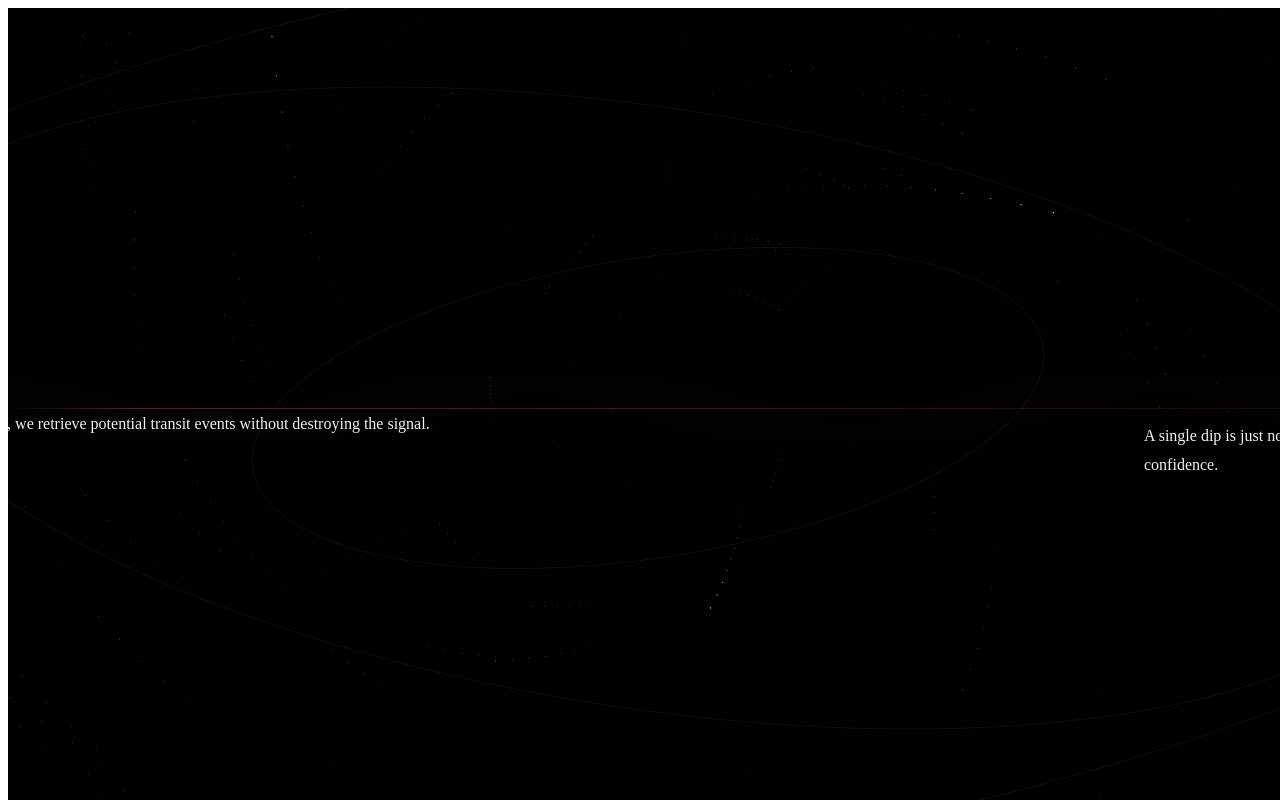
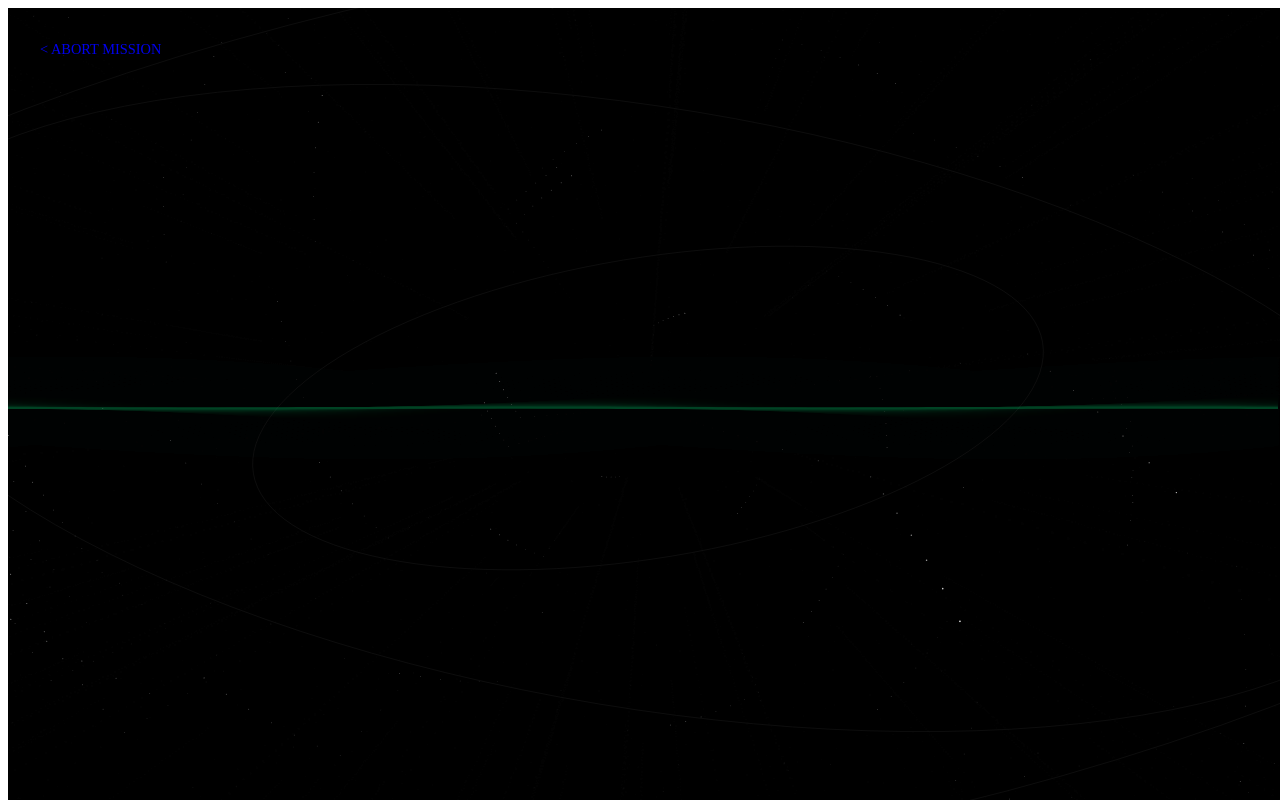
Before and after one commit to rk-roshan-kr/Project-Tars, a React (Vite) app: page /system in a window 1280 px wide. Shown: the top 800 px of the page. Built offline with nearby package versions, Linux system fonts and the light colour scheme; the HTML template or start-up script is replaced by a standard one.

Commit message:
FIXEX & WORK IN PROGRESS

```diff
--- /dev/null
+++ b/src/components/BeamGuide.jsx
@@ -0,0 +1,48 @@
+import { motion } from 'framer-motion';
+
+export default function BeamGuide() {
+    return (
+        <div style={{
+            position: 'absolute',
+            top: '50%',
+            left: '15%', // Leading position, not dead center
+            transform: 'translateY(-50%)',
+            zIndex: 20,
+            pointerEvents: 'none'
+        }}>
+            {/* CORE: Yondu's Arrow / Energy Photon */}
+            <motion.div
+                animate={{
+                    x: [0, 10, 0], // Slight horizontal sway
+                    y: [-2, 2, -2], // Weaving motion
+                }}
+                transition={{
+                    duration: 2,
+                    repeat: Infinity,
+                    ease: "easeInOut"
+                }}
+                style={{
+                    width: '60px',
+                    height: '4px',
+                    background: '#fff',
+                    borderRadius: '2px',
+                    boxShadow: '0 0 20px #fff, 0 0 40px #ff0055', // Bright core + red glow
+                    position: 'relative'
+                }}
+            >
+                {/* TRAIL / WHISTLE */}
+                <motion.div
+                    style={{
+                        position: 'absolute',
+                        right: '100%',
+                        top: '50%',
+                        height: '1px',
+                        width: '100px',
+                        background: 'linear-gradient(90deg, transparent, rgba(255, 68, 68, 0.8))',
+                        transform: 'translateY(-50%)'
+                    }}
+                />
+            </motion.div>
+        </div>
+    );
+}
--- a/src/pages/System.jsx
+++ b/src/pages/System.jsx
@@ -1,168 +1,218 @@
-import { motion, useScroll, useTransform } from 'framer-motion';
-import { useRef } from 'react';
+import { motion, useScroll, useTransform, useSpring } from 'framer-motion';
+import { useRef, useEffect, useState } from 'react';
 import { Link } from 'react-router-dom';
 import OrbitTraces from '../components/OrbitTraces';
 import TerminalLog from '../components/TerminalLog';
 import VizCard from '../components/VizCard';
 import DataStream from '../components/DataStream';
+import BeamGuide from '../components/BeamGuide';
 
-// Helper for Phase Headers
-const PhaseHeader = ({ id, name }) => (
-    <div className="font-display text-red" style={{ fontSize: '0.8rem', opacity: 0.8, marginBottom: '0.5rem' }}>
-        PHASE_{id} // {name}
+// --- CONFIGURATION ---
+const TOTAL_PHASES = 6;
+const SCROLL_HEIGHT = '2000vh'; // Maximum runway for slow flight
+
+// --- COMPONENTS ---
+
+const PhaseLabel = ({ id, name }) => (
+    <div className="font-display text-red" style={{
+        fontSize: '0.9rem',
+        opacity: 0.7,
+        marginBottom: '1rem',
+        letterSpacing: '0.1em'
+    }}>
+        PHASE_0{id} // {name}
     </div>
 );
 
-const Station = ({ phaseId, phaseName, title, children, width = '100vw' }) => (
+const Station = ({ phaseId, phaseName, title, children }) => (
     <div style={{
-        width: width,
+        width: '100vw',
         height: '100vh',
         display: 'flex',
         flexDirection: 'column',
         justifyContent: 'center',
-        padding: '0 5vw',
+        padding: '0 8vw',
         position: 'relative',
-        flexShrink: 0
+        flexShrink: 0 // CRITICAL: Prevent flex shrinking
     }}>
-        <PhaseHeader id={phaseId} name={phaseName} />
+        <PhaseLabel id={phaseId} name={phaseName} />
         <h2 className="font-display" style={{
-            fontSize: 'var(--text-xl)', marginBottom: '2rem',
+            fontSize: 'clamp(2rem, 5vw, 4rem)',
+            marginBottom: '2rem',
             color: 'var(--color-holo-white)',
-            display: 'inline-block'
+            textShadow: '0 4px 20px rgba(0,0,0,0.5)'
         }}>
             {title}
         </h2>
         <div className="glass-panel font-data" style={{
             padding: '3rem',
             maxWidth: '800px',
-            fontSize: 'var(--text-base)',
+            fontSize: 'clamp(1rem, 1.2vw, 1.4rem)',
             lineHeight: 1.8,
-            color: 'rgba(255,255,255,0.95)',
-            position: 'relative',
-            zIndex: 10
+            color: 'rgba(255,255,255,0.9)',
+            backdropFilter: 'blur(10px)',
+            borderLeft: '2px solid var(--color-warning-red)'
         }}>
             {children}
         </div>
     </div>
 );
 
+// --- MAIN FLIGHT DECK ---
+
 export default function System() {
-    const targetRef = useRef(null);
-    const { scrollYProgress } = useScroll({ target: targetRef });
+    // 1. SCROLL RIG
+    const containerRef = useRef(null);
+    const { scrollYProgress } = useScroll({
+        target: containerRef,
+        offset: ["start start", "end end"]
+    });
 
-    // Map Vertical Scroll 0-1 to Horizontal Move 0% to -500% (6 Phases)
-    const x = useTransform(scrollYProgress, [0, 1], ["0%", "-500%"]);
+    // 2. SMOOTHING (Mass/Inertia Simulation)
+    const smoothProgress = useSpring(scrollYProgress, {
+        stiffness: 30, // Lower stiffness = softer acceleration
+        damping: 60,   // Higher damping = heavily weighted "fluid" brakes
+        restDelta: 0.001
+    });
+
+    // 3. TRANSFORM MAPPING
+    // Map 0-1 vertical progress to 0% -> -500% horizontal movement
+    // adjusted for 6 full-screen sections (viewport is 100vw, total track is 600vw)
+    const x = useTransform(smoothProgress, [0, 1], ["0%", "-500%"]);
 
     return (
-        <>
-            <DataStream scrollYProgress={scrollYProgress} />
+        <div style={{ position: 'relative', width: '100%', backgroundColor: '#000' }}>
 
-            {/* GHOST SCROLL - Controls Length */}
-            <div ref={targetRef} style={{ height: '600vh' }} />
+            {/* --- ENGINE ROOM (Fixed Backgrounds) --- */}
+            <div style={{ position: 'fixed', inset: 0, zIndex: 0, pointerEvents: 'none' }}>
+                <DataStream scrollYProgress={smoothProgress} />
+                <OrbitTraces />
+            </div>
 
-            <div style={{
-                position: 'fixed', top: 0, left: 0, width: '100vw', height: '100vh',
-                overflow: 'hidden', zIndex: 2
-            }}>
-                <OrbitTraces />
+            {/* --- FLIGHT CONTROLS (Fixed UI) --- */}
+            <div style={{ position: 'fixed', inset: 0, zIndex: 50, pointerEvents: 'none' }}>
                 <TerminalLog />
 
-                <nav style={{ position: 'fixed', top: '2rem', left: '2rem', zIndex: 100 }}>
-                    <Link to="/" className="font-display" style={{ color: 'var(--color-holo-white)', textDecoration: 'none' }}>
+                {/* HEADS UP DISPLAY - Navigation */}
+                <nav style={{ position: 'absolute', top: '2rem', left: '2rem', pointerEvents: 'auto' }}>
+                    <Link to="/" className="font-display text-red" style={{ textDecoration: 'none', fontSize: '0.9rem' }}>
                         &lt; ABORT MISSION
                     </Link>
                 </nav>
 
-                {/* SIGNAL BEAM GUIDE */}
+                {/* HEADS UP DISPLAY - Signal Beam */}
                 <div style={{
-                    position: 'absolute', top: '50%', left: 0, width: '100vw', height: '1px',
-                    background: 'linear-gradient(90deg, transparent 0%, rgba(255, 68, 68, 0.4) 10%, rgba(255, 68, 68, 0.1) 100%)',
-                    zIndex: 0, pointerEvents: 'none'
+                    position: 'absolute', top: '50%', left: 0, width: '100%', height: '1px',
+                    background: 'linear-gradient(90deg, transparent 0%, rgba(255, 68, 68, 0.4) 50%, transparent 100%)',
+                    transform: 'translateY(-50%)',
+                    zIndex: 10
                 }} />
 
-                {/* HORIZONTAL PHASE TRACK */}
-                <motion.div style={{ display: 'flex', height: '100vh', x }}>
+                <BeamGuide />
+            </div>
 
-                    {/* PHASE 0: INITIATE / ENTRY */}
-                    <div style={{ width: '100vw', height: '100vh', display: 'flex', alignItems: 'center', paddingLeft: '10vw', flexShrink: 0 }}>
+            {/* --- GHOST TRACK (The Scrollable Height) --- */}
+            <div ref={containerRef} style={{ height: SCROLL_HEIGHT, position: 'relative', zIndex: 1 }}>
+
+                {/* --- VISUAL VIEWPORT (Sticky Window) --- */}
+                <div style={{
+                    position: 'sticky',
+                    top: 0,
+                    height: '100vh',
+                    width: '100vw',
+                    overflow: 'hidden',
+                    zIndex: 20
+                }}>
+
+                    {/* --- HORIZONTAL MOVER --- */}
+                    <motion.div style={{
+                        display: 'flex',
+                        flexDirection: 'row',
+                        height: '100%',
+                        width: '600vw', // 6 sections * 100vw
+                        x
+                    }}>
+
+                        {/* PHASE 0: INITIATE */}
+                        <div style={{ width: '100vw', height: '100vh', display: 'flex', alignItems: 'center', paddingLeft: '12vw', flexShrink: 0 }}>
                             <div>
-                            <div className="font-data text-dim" style={{ marginBottom: '1rem' }}>SYSTEM ONLINE. TRAJECTORY LOCKED.</div>
-                            <h1 className="font-display" style={{ fontSize: 'clamp(3rem, 8vw, 6rem)', lineHeight: 0.9 }}>
-                                SIGNAL<br /><span className="text-red">PIPELINE</span>
+                                <div className="font-data text-dim mb-4">SYSTEM ONLINE. TRAJECTORY LOCKED.</div>
+                                <h1 className="font-display" style={{ fontSize: 'clamp(4rem, 10vw, 8rem)', lineHeight: 0.85 }}>
+                                    SIGNAL<br />
+                                    <span className="text-red">PIPELINE</span>
                                 </h1>
-                            <p className="font-data" style={{ marginTop: '2rem', maxWidth: '400px', opacity: 0.8 }}>
-                                Pilot your way through the noise.<br />
-                                <span className="text-red" style={{ fontSize: '0.8em' }}>// SCROLL TO ACCELERATE &rarr;</span>
+                                <p className="font-data" style={{ marginTop: '2rem', maxWidth: '450px', opacity: 0.8, fontSize: '1.2rem' }}>
+                                    Pilot your way through the noise floor.<br />
+                                    <span className="text-red" style={{ fontSize: '0.8em', marginTop: '1rem', display: 'block' }}>
+                                        // SCROLL TO ACCELERATE &rarr;
+                                    </span>
                                 </p>
                             </div>
                         </div>
 
                         {/* PHASE 1: DISTORTION */}
-                    <Station phaseId="01" phaseName="DISTORTION" title="AMBIGUITY TOLERANCE">
-                        <p><strong>You are now passing through the noise floor.</strong></p>
+                        <Station phaseId="1" phaseName="DISTORTION" title={(<span className="glitch-text" data-text="THE NOISE FLOOR">THE NOISE FLOOR</span>)}>
+                            <p><strong>You are now passing through the distortion field.</strong></p>
                             <p style={{ marginTop: '1.5rem' }}>
-                            Standard algorithms fail here. They see chaos and discard it.
-                            TARS sees patterns in the static.
+                                Standard algorithms fail here. They see chaos, apply a sigma-clip, and discard the data.
+                            </p>
+                            <p style={{ marginTop: '1.5rem' }}>
+                                TARS does not filter. It listens to the static.
                             </p>
                         </Station>
 
                         {/* PHASE 2: DETECTION */}
-                    <Station phaseId="02" phaseName="DETECTION" title="RECOVERING SIGNALS">
+                        <Station phaseId="2" phaseName="DETECTION" title="RECOVERING SIGNALS">
                             <p>
-                            Using Median Absolute Deviation (MAD), we retrieve potential transit events without destroying the signal.
+                                Using <span className="text-red">Median Absolute Deviation (MAD)</span>, we retrieve potential transit events without destroying the signal structure.
                             </p>
-                        <p style={{ marginTop: '1.5rem', color: '#00ff88' }}>
+                            <div style={{ marginTop: '2rem', border: '1px solid #00ff88', padding: '1rem', color: '#00ff88', display: 'inline-block' }}>
                                 // SYSTEM LOCK ESTABLISHED
-                        </p>
+                            </div>
                         </Station>
 
-                    {/* PHASE 3: ORBIT / AGGREGATION */}
-                    <Station phaseId="03" phaseName="AGGREGATION" title="THE WITNESS ORBIT">
+                        {/* PHASE 3: AGGREGATION */}
+                        <Station phaseId="3" phaseName="AGGREGATION" title="THE WITNESS ORBIT">
                             <p>
                                 A single dip is just noise. Three aligned dips form a candidate.
-                            We aggregate "witness" events over time to build statistical confidence.
+                            </p>
+                            <p style={{ marginTop: '1.5rem' }}>
+                                We aggregate "witness" events over time to build statistical confidence, stacking light curves until the planet reveals itself.
                             </p>
                         </Station>
 
                         {/* PHASE 4: VETO */}
-                    <Station phaseId="04" phaseName="VERIFICATION" title="PHYSICS VETO">
-                        <p style={{ borderLeft: '3px solid #ff4444', paddingLeft: '1rem' }}>
-                            <strong>WARNING: ECLIPSE DETECTED.</strong>
+                        <Station phaseId="4" phaseName="VERIFICATION" title="PHYSICS VETO">
+                            <p style={{ borderLeft: '3px solid #ff4444', paddingLeft: '1rem', color: '#ffaaaa' }}>
+                                <strong>WARNING: FALSE POSITIVE DETECTED.</strong>
                             </p>
                             <p style={{ marginTop: '1.5rem' }}>
                                 Before confirmation, TARS applies orbital dynamics protocols.
-                            Eclipsing binaries and stellar anomalies are ruthlessly filtered.
+                                Eclipsing binaries and stellar anomalies are ruthlessly filtered out.
                             </p>
                         </Station>
 
                         {/* PHASE 5: DECISION */}
                         <div style={{ width: '100vw', height: '100vh', display: 'flex', flexDirection: 'column', justifyContent: 'center', alignItems: 'center', flexShrink: 0 }}>
-                        <PhaseHeader id="05" name="DECISION" />
-                        <h2 className="font-display text-xl" style={{ marginBottom: '4rem', color: 'var(--color-holo-white)' }}>FINAL OUTPUT</h2>
-                        <div style={{ display: 'flex', gap: '3rem' }}>
+                            <PhaseLabel id="5" name="FINAL OUTPUT" />
+                            <h2 className="font-display text-xl" style={{ marginBottom: '4rem', color: 'var(--color-holo-white)' }}>CLASSIFICATION</h2>
+                            <div style={{ display: 'flex', gap: '3rem', flexWrap: 'wrap', justifyContent: 'center' }}>
                                 <VizCard title="CASE 291" label="GOLDEN PASS" color="#00ff88" />
                                 <VizCard title="CASE 884" label="GRAY RESCUE" color="#ffaa00" />
                                 <VizCard title="CASE 112" label="PHYSICS VETO" color="#ff3333" />
                             </div>
-                    </div>
 
-                    {/* PHASE 6: OPERATOR */}
-                    <Station phaseId="06" phaseName="OPERATOR" title="MISSION CONTROL">
-                        <p style={{ fontSize: 'var(--text-lg)' }}>
-                            <strong>Roshan Kumar Gupta</strong>
-                        </p>
-                        <p style={{ marginBottom: '1rem', color: 'var(--color-data-dim)' }}>
-                            Building deterministic ML systems where physics makes the final call.
-                        </p>
-                        <div style={{ marginTop: '3rem' }}>
-                            <Link to="/mentor" className="text-red font-display" style={{ textDecoration: 'none', borderBottom: '1px solid currentColor' }}>
-                                ACADEMIC SUPERVISION &rarr;
+                            <div style={{ marginTop: '5rem', textAlign: 'center' }}>
+                                <div className="font-display" style={{ fontSize: '1.5rem', marginBottom: '1rem' }}>OPERATOR: ROSHAN KUMAR GUPTA</div>
+                                <Link to="/mentor" className="font-data text-red" style={{ textDecoration: 'none', borderBottom: '1px solid currentColor' }}>
+                                    VIEW ACADEMIC SUPERVISION &rarr;
                                 </Link>
                             </div>
-                    </Station>
+                        </div>
 
                     </motion.div>
                 </div>
-        </>
+            </div>
+        </div>
     );
 }
--- a/src/styles/global.css
+++ b/src/styles/global.css
@@ -37,10 +37,14 @@
   padding: 0;
 }
 
+html {
+  background-color: #000;
+}
+
 body {
-  background-color: #000;
-  /* Fallback */
+  /* background-color: #000;  <-- Moved to HTML */
   background: transparent;
+  /* Allow canvas at z-index -1 to shine */
   /* Allow canvas at z-index -1 to shine */
   color: var(--color-holo-white);
   font-family: var(--font-data);
@@ -61,7 +65,7 @@ body {
   min-height: 100vh;
   position: relative;
   isolation: isolate;
-  overflow: hidden;
+  /* overflow: hidden;  <-- REMOVED TO FIX STICKY SCROLL */
 }
 
 /* Utilities */
@@ -125,3 +129,70 @@ body {
   pointer-events: none;
   z-index: 999;
 }
+
+/* GLITCH EFFECT */
+@keyframes glitch-skew {
+  0% {
+    transform: skew(0deg);
+  }
+
+  20% {
+    transform: skew(-2deg);
+  }
+
+  40% {
+    transform: skew(2deg);
+  }
+
+  60% {
+    transform: skew(-1deg);
+  }
+
+  80% {
+    transform: skew(1deg);
+  }
+
+  100% {
+    transform: skew(0deg);
+  }
+}
+
+.glitch-text {
+  animation: glitch-skew 1s infinite linear alternate-reverse;
+  position: relative;
+}
+
+.glitch-text::before,
+.glitch-text::after {
+  content: attr(data-text);
+  position: absolute;
+  top: 0;
+  left: 0;
+  width: 100%;
+  height: 100%;
+}
+
+.glitch-text::before {
+  left: 2px;
+  text-shadow: -1px 0 #ff00c1;
+  clip-path: inset(44% 0 61% 0);
+  animation: glitch-skew 0.3s infinite linear alternate-reverse;
+}
+
+.glitch-text::after {
+  left: -2px;
+  text-shadow: -1px 0 #00fff9;
+  clip-path: inset(50% 0 30% 0);
+  animation: glitch-skew 0.3s infinite linear alternate-reverse;
+}
+
+/* HOLOGRAPHIC TILT */
+.holo-card {
+  transition: transform 0.1s;
+  transform-style: preserve-3d;
+}
+
+.holo-card:hover {
+  transform: rotateX(10deg) rotateY(-10deg) scale(1.05);
+  box-shadow: -20px 20px 60px rgba(0, 255, 136, 0.2);
+}
```
Also changed, not shown: src/components/VizCard.jsx (+33 -8 lines), 2 other files (tests, documents, lock files or other folders). Lines whose indentation alone changed are shown as unchanged.
